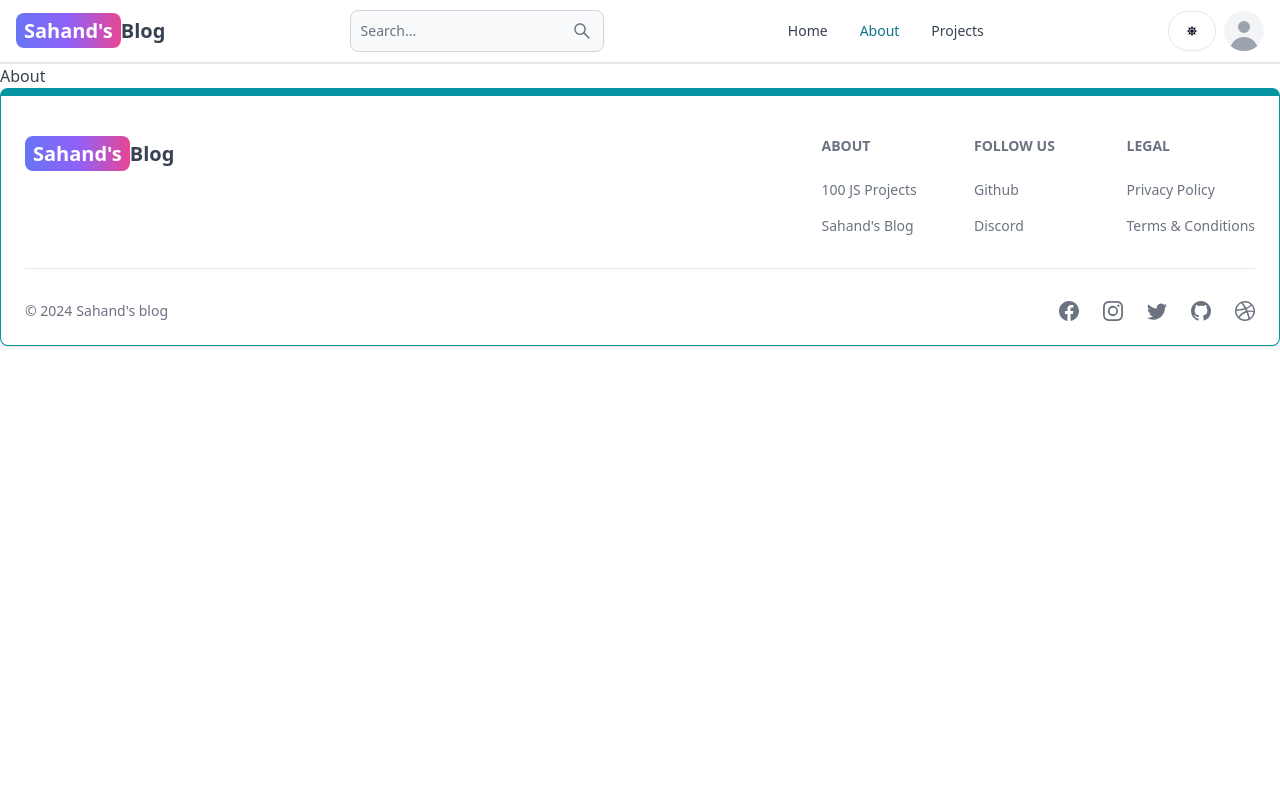
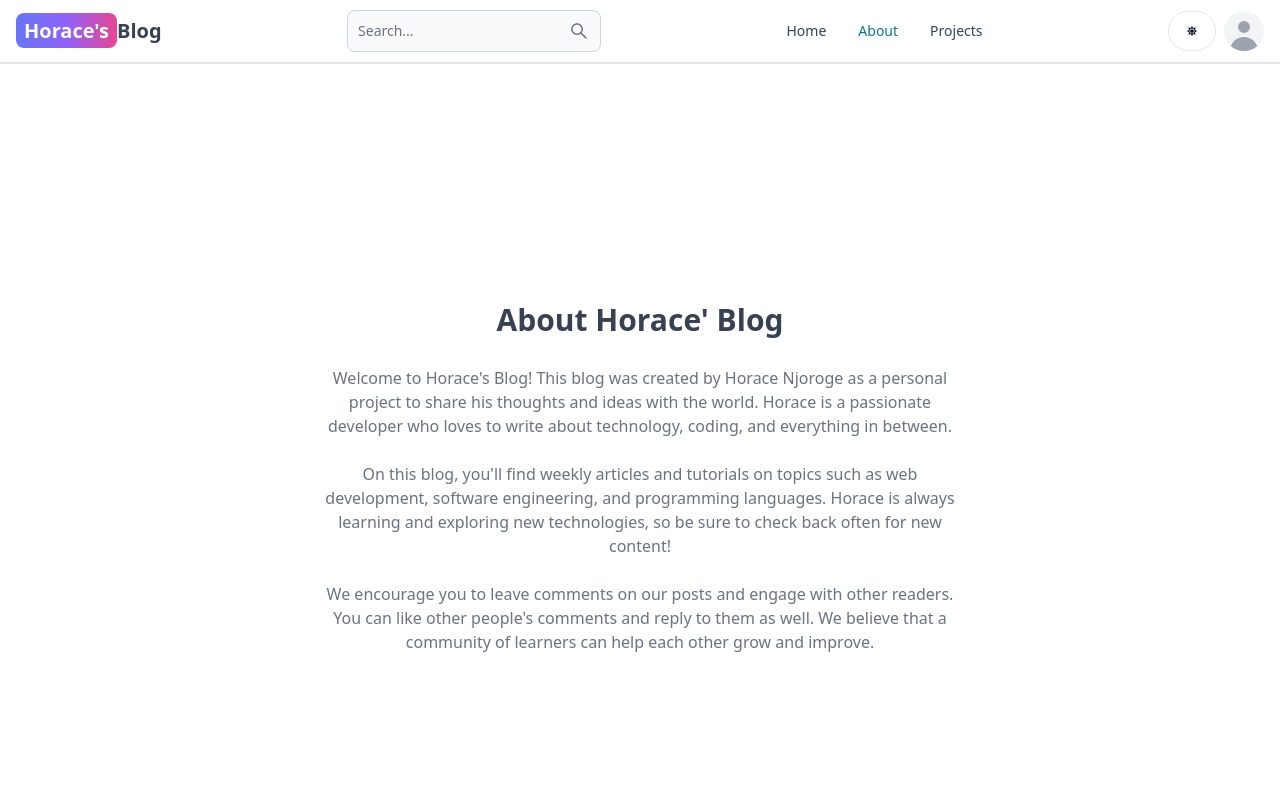
Before and after one commit to horacenjoroge/MERN-blog, a React (Vite) app in the folder client/: page /about in a window 1280 px wide. Shown: the top 800 px of the page. Built offline with nearby package versions, Linux system fonts and the light colour scheme; no server answers.

Commit message:
complete about pages

```diff
--- a/client/src/Components/CallToAction.jsx
+++ b/client/src/Components/CallToAction.jsx
@@ -11,7 +11,7 @@
                 Checkout these resources with 100 JavaScript Projects
             </p>
             <Button gradientDuoTone='purpleToPink' className='rounded-tl-xl rounded-bl-none'>
-                <a href="https://www.100jsprojects.com" target='_blank' rel='noopener noreferrer'>
+                <a href="#" target='_blank' rel='noopener noreferrer'>
                     100 JavaScript Projects
                 </a>
             </Button>
--- a/client/src/Components/Footer.jsx
+++ b/client/src/Components/Footer.jsx
@@ -12,7 +12,7 @@
               className='self-center whitespace-nowrap text-lg sm:text-xl font-semibold dark:text-white'
             >
               <span className='px-2 py-1 bg-gradient-to-r from-indigo-500 via-purple-500 to-pink-500 rounded-lg text-white'>
-                Sahand's
+                Horace's
               </span>
               Blog
             </Link>
@@ -22,7 +22,7 @@
               <Footer.Title title='About' />
               <Footer.LinkGroup col>
                 <Footer.Link
-                  href='https://www.100jsprojects.com'
+                  href='#'
                   target='_blank'
                   rel='noopener noreferrer'
                 >
@@ -33,7 +33,7 @@
                   target='_blank'
                   rel='noopener noreferrer'
                 >
-                  Sahand's Blog
+                  Horace's Blog
                 </Footer.Link>
               </Footer.LinkGroup>
             </div>
@@ -41,7 +41,7 @@
               <Footer.Title title='Follow us' />
               <Footer.LinkGroup col>
                 <Footer.Link
-                  href='https://www.github.com/sahandghavidel'
+                  href='https://www.github.com/horacenjoroge'
                   target='_blank'
                   rel='noopener noreferrer'
                 >
@@ -63,14 +63,14 @@
         <div className='w-full sm:flex sm:items-center sm:justify-between'>
           <Footer.Copyright
             href='#'
-            by="Sahand's blog"
+            by="Horace's blog"
             year={new Date().getFullYear()}
           />
           <div className="flex gap-6 sm:mt-0 mt-4 sm:justify-center">
             <Footer.Icon href='#' icon={BsFacebook}/>
             <Footer.Icon href='#' icon={BsInstagram}/>
-            <Footer.Icon href='#' icon={BsTwitter}/>
-            <Footer.Icon href='https://github.com/sahandghavidel' icon={BsGithub}/>
+            <Footer.Icon href='https://x.com/NjorogeLowkey' icon={BsTwitter}/>
+            <Footer.Icon href='https://github.com/horacenjoroge' icon={BsGithub}/>
             <Footer.Icon href='#' icon={BsDribbble}/>
 
           </div>
--- a/client/src/Components/Header.jsx
+++ b/client/src/Components/Header.jsx
@@ -55,7 +55,7 @@
         className='self-center whitespace-nowrap text-sm sm:text-xl font-semibold dark:text-white'
       >
         <span className='px-2 py-1 bg-gradient-to-r from-indigo-500 via-purple-500 to-pink-500 rounded-lg text-white'>
-          Sahand's
+          Horace's
         </span>
         Blog
       </Link>
--- a/client/src/pages/About.jsx
+++ b/client/src/pages/About.jsx
@@ -1,11 +1,37 @@
 
 
-function About() {
+export default function About() {
   return (
-    <div>
-      About
+    <div className='min-h-screen flex items-center justify-center'>
+      <div className='max-w-2xl mx-auto p-3 text-center'>
+        <div>
+          <h1 className='text-3xl font font-semibold text-center my-7'>
+            About Horace' Blog
+          </h1>
+          <div className='text-md text-gray-500 flex flex-col gap-6'>
+            <p>
+              Welcome to  Horace's Blog! This blog was created by Horace Njoroge
+              as a personal project to share his thoughts and ideas with the
+              world. Horace is a passionate developer who loves to write about
+              technology, coding, and everything in between.
+            </p>
+
+            <p>
+              On this blog, you'll find weekly articles and tutorials on topics
+              such as web development, software engineering, and programming
+              languages. Horace is always learning and exploring new
+              technologies, so be sure to check back often for new content!
+            </p>
+
+            <p>
+              We encourage you to leave comments on our posts and engage with
+              other readers. You can like other people's comments and reply to
+              them as well. We believe that a community of learners can help
+              each other grow and improve.
+            </p>
+          </div>
+        </div>
+      </div>
     </div>
-  )
+  );
 }
-
-export default About
--- a/client/src/pages/SignIn.jsx
+++ b/client/src/pages/SignIn.jsx
@@ -51,7 +51,7 @@
         <div className='flex-1'>
           <Link to='/' className='font-bold dark:text-white text-4xl'>
             <span className='px-2 py-1 bg-gradient-to-r from-indigo-500 via-purple-500 to-pink-500 rounded-lg text-white'>
-              Sahand's
+              Horace's
             </span>
             Blog
           </Link>
--- a/client/src/pages/SignUp.jsx
+++ b/client/src/pages/SignUp.jsx
@@ -47,7 +47,7 @@
         <div className='flex-1'>
           <Link to='/' className='font-bold dark:text-white text-4xl'>
             <span className='px-2 py-1 bg-gradient-to-r from-indigo-500 via-purple-500 to-pink-500 rounded-lg text-white'>
-              Sahand's
+              Horace's
             </span>
             Blog
           </Link>
```
